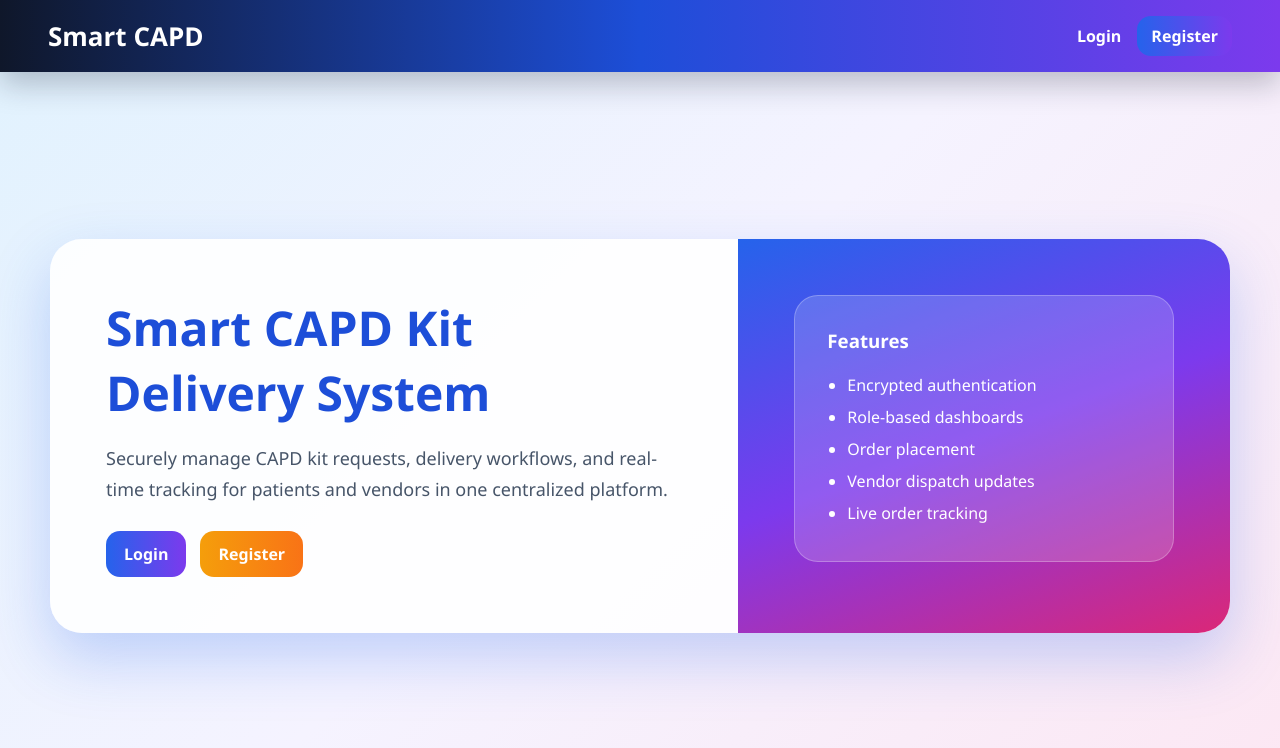
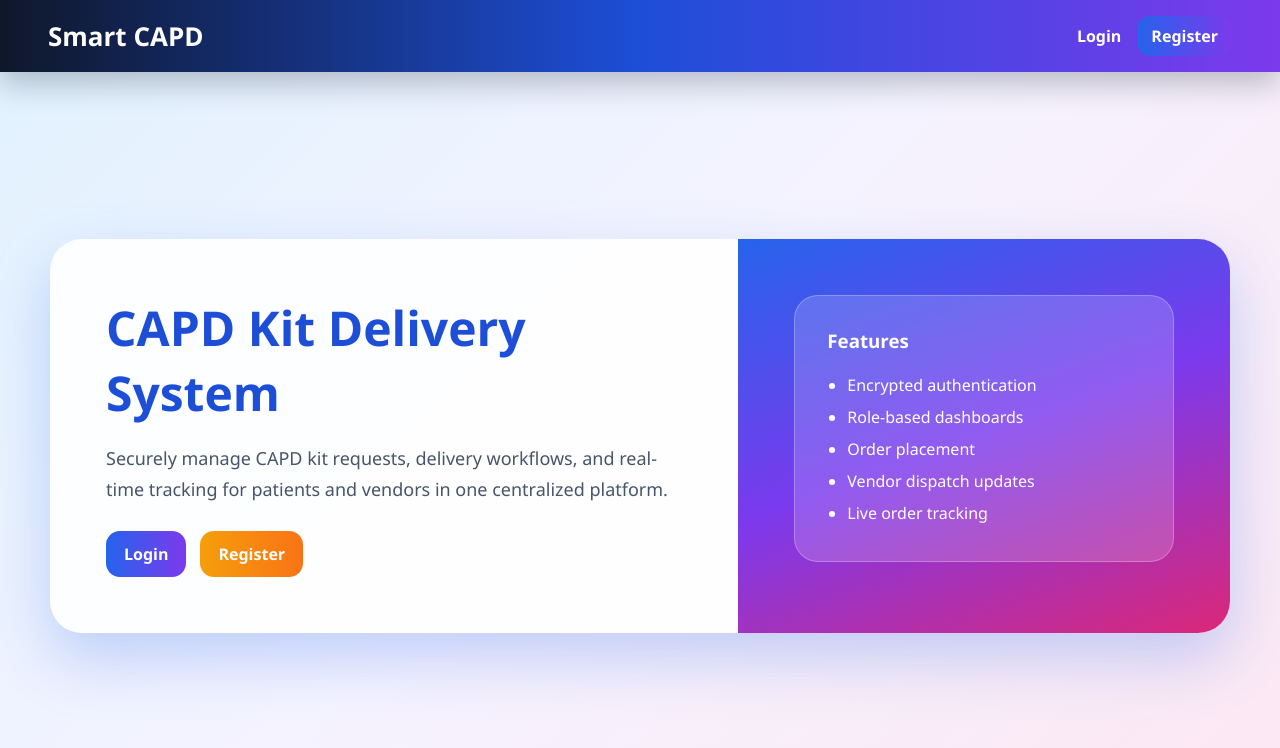
Before and after one commit to charankadaveru-cyber/capd-system, a React (Vite) app in the folder frontend/: page / in a window 1280 px wide. Shown: the top 748 px of the page. Built offline with nearby package versions, Linux system fonts and the light colour scheme; no server answers.

Commit message:
updated firebase auth

```diff
--- a/frontend/src/pages/LandingPage.jsx
+++ b/frontend/src/pages/LandingPage.jsx
@@ -5,7 +5,7 @@ function LandingPage() {
         <div className="hero-page">
             <div className="hero-card">
                 <div className="hero-left">
-                    <h1>Smart CAPD Kit Delivery System</h1>
+                    <h1>CAPD Kit Delivery System</h1>
                     <p>
                         Securely manage CAPD kit requests, delivery workflows, and real-time tracking
                         for patients and vendors in one centralized platform.
```
